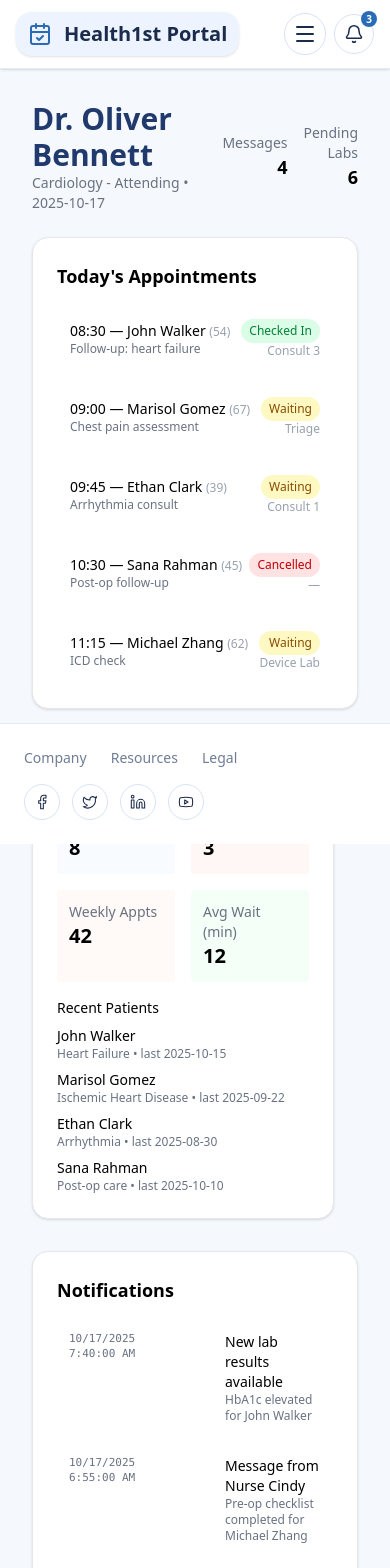
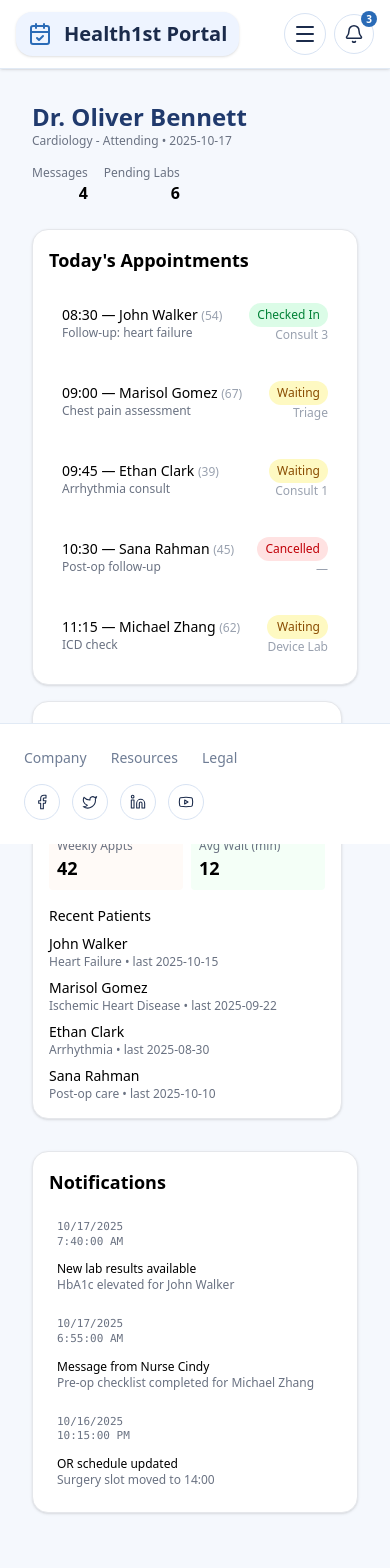
Before and after one commit to Kaju2002/CSSE_Final_V2, a React (Vite) app: page /doctor/dashboard in a window 390 px wide. Shown: the top 1568 px of the page. Built offline with nearby package versions, Linux system fonts and the light colour scheme.

Commit message:
feat: Update DoctorDashboard and Navbar for responsive design; enhance layout and styling for better user experience

```diff
--- a/src/Pages/Doctor/DoctorDashboard.tsx
+++ b/src/Pages/Doctor/DoctorDashboard.tsx
@@ -24,25 +24,25 @@ const DoctorDashboard: React.FC = () => {
   return (
     <DoctorLayout>
       <div className="max-w-6xl mx-auto">
-        <div className="flex items-center justify-between mb-6">
+        <div className="flex flex-col sm:flex-row sm:items-center sm:justify-between gap-2 sm:gap-0 mb-6">
           <div>
-            <h1 className="text-3xl font-bold text-[#203a6d]">{d.name}</h1>
-            <div className="text-sm text-gray-500">{d.role} • {d.today.date}</div>
+            <h1 className="text-2xl sm:text-3xl font-bold text-[#203a6d]">{d.name}</h1>
+            <div className="text-xs sm:text-sm text-gray-500">{d.role} • {d.today.date}</div>
           </div>
-          <div className="flex items-center gap-4">
+          <div className="flex flex-row sm:flex-row items-center gap-4 sm:gap-4 mt-2 sm:mt-0">
             <div className="text-right">
-              <div className="text-sm text-gray-500">Messages</div>
-              <div className="text-lg font-semibold">{d.messages}</div>
+              <div className="text-xs sm:text-sm text-gray-500">Messages</div>
+              <div className="text-base sm:text-lg font-semibold">{d.messages}</div>
             </div>
             <div className="text-right">
-              <div className="text-sm text-gray-500">Pending Labs</div>
-              <div className="text-lg font-semibold">{d.pendingLabs}</div>
+              <div className="text-xs sm:text-sm text-gray-500">Pending Labs</div>
+              <div className="text-base sm:text-lg font-semibold">{d.pendingLabs}</div>
             </div>
           </div>
         </div>
 
-        <div className="grid grid-cols-1 lg:grid-cols-3 gap-6 mb-8">
-          <div className="col-span-2 bg-white rounded-2xl shadow p-6 border border-[#e5e7eb]">
+        <div className="grid grid-cols-1 lg:grid-cols-3 gap-4 sm:gap-6 mb-8">
+          <div className="col-span-2 bg-white rounded-2xl shadow p-4 sm:p-6 border border-[#e5e7eb]">
             <h2 className="text-lg font-semibold mb-4">Today's Appointments</h2>
             <ul className="space-y-3">
               {appointments.map((a: Appointment) => (
@@ -60,24 +60,24 @@ const DoctorDashboard: React.FC = () => {
             </ul>
           </div>
 
-          <div className="bg-white rounded-2xl shadow p-6 border border-[#e5e7eb]">
+          <div className="bg-white rounded-2xl shadow p-4 sm:p-6 border border-[#e5e7eb]">
             <h2 className="text-lg font-semibold mb-4">Quick Stats</h2>
-            <div className="grid grid-cols-2 gap-4">
-              <div className="bg-[#f8fbff] p-3 rounded">
-                <div className="text-sm text-gray-500">Today</div>
-                <div className="text-xl font-bold">{d.today.appointmentsCount}</div>
+            <div className="grid grid-cols-2 gap-2 sm:gap-4">
+              <div className="bg-[#f8fbff] p-2 sm:p-3 rounded">
+                <div className="text-xs sm:text-sm text-gray-500">Today</div>
+                <div className="text-lg sm:text-xl font-bold">{d.today.appointmentsCount}</div>
               </div>
-              <div className="bg-[#fff7f6] p-3 rounded">
-                <div className="text-sm text-gray-500">Checked In</div>
-                <div className="text-xl font-bold">{d.today.checkedIn}</div>
+              <div className="bg-[#fff7f6] p-2 sm:p-3 rounded">
+                <div className="text-xs sm:text-sm text-gray-500">Checked In</div>
+                <div className="text-lg sm:text-xl font-bold">{d.today.checkedIn}</div>
               </div>
-              <div className="bg-[#fffaf7] p-3 rounded">
-                <div className="text-sm text-gray-500">Weekly Appts</div>
-                <div className="text-xl font-bold">{d.weekly.appointments}</div>
+              <div className="bg-[#fffaf7] p-2 sm:p-3 rounded">
+                <div className="text-xs sm:text-sm text-gray-500">Weekly Appts</div>
+                <div className="text-lg sm:text-xl font-bold">{d.weekly.appointments}</div>
               </div>
-              <div className="bg-[#f4fff7] p-3 rounded">
-                <div className="text-sm text-gray-500">Avg Wait (min)</div>
-                <div className="text-xl font-bold">{d.weekly.avgWaitMin}</div>
+              <div className="bg-[#f4fff7] p-2 sm:p-3 rounded">
+                <div className="text-xs sm:text-sm text-gray-500">Avg Wait (min)</div>
+                <div className="text-lg sm:text-xl font-bold">{d.weekly.avgWaitMin}</div>
               </div>
             </div>
 
@@ -85,9 +85,9 @@ const DoctorDashboard: React.FC = () => {
               <h3 className="text-sm font-medium mb-2">Recent Patients</h3>
               <ul className="space-y-2">
                 {patients.slice(0,4).map((p: Patient) => (
-                  <li key={p.id} className="flex items-center justify-between text-sm">
+                  <li key={p.id} className="flex flex-col sm:flex-row items-start sm:items-center justify-between text-xs sm:text-sm">
                     <div>
-                      <div className="font-medium">{p.name}</div>
+                      <div className="font-medium text-sm sm:text-base">{p.name}</div>
                       <div className="text-xs text-gray-500">{p.primaryProblem} • last {p.recentVisit}</div>
                     </div>
                   </li>
@@ -97,20 +97,20 @@ const DoctorDashboard: React.FC = () => {
           </div>
         </div>
 
-        <div className="bg-white rounded-2xl shadow p-6 border border-[#e5e7eb] mb-8">
+  <div className="bg-white rounded-2xl shadow p-4 sm:p-6 border border-[#e5e7eb] mb-8">
           <h2 className="text-lg font-semibold mb-4">Notifications</h2>
           <ul className="space-y-2">
             {notifications.map((n: Notification) => {
               const ts = new Date(n.time)
               const isRecent = (Date.now() - ts.getTime()) < 24 * 60 * 60 * 1000
               return (
-                <li key={n.id} className={`flex items-start gap-3 p-3 rounded ${isRecent ? 'bg-[#f4f9ff]' : ''} hover:bg-[#f8fbff]`}>
-                  <div className="w-36 text-xs text-gray-500 break-words">
+                <li key={n.id} className={`flex flex-col sm:flex-row items-start gap-2 sm:gap-3 p-2 sm:p-3 rounded ${isRecent ? 'bg-[#f4f9ff]' : ''} hover:bg-[#f8fbff]`}>
+                  <div className="w-full sm:w-36 text-xs sm:text-sm text-gray-500 break-words mb-1 sm:mb-0">
                     <div className="font-mono text-[11px]">{ts.toLocaleDateString()}</div>
                     <div className="font-mono text-[11px]">{ts.toLocaleTimeString()}</div>
                   </div>
                   <div className="flex-1">
-                    <div className="font-medium text-sm">{n.title}</div>
+                    <div className="font-medium text-xs sm:text-sm">{n.title}</div>
                     <div className="text-xs text-gray-500">{n.summary}</div>
                   </div>
                 </li>
--- a/src/Pages/Doctor/DoctorLayout.tsx
+++ b/src/Pages/Doctor/DoctorLayout.tsx
@@ -5,7 +5,7 @@ import Footer from '../../Shared_Ui/Footer';
 
 const DoctorLayout: React.FC<{ children: React.ReactNode }> = ({ children }) => (
   <div className="flex flex-col min-h-screen">
-    <Navbar />
+    <Navbar role="doctor" />
     <div className="flex flex-1 min-h-0">
       <DoctorSidebar />
       <main className="flex-1 bg-[#f5f8fd] p-8 overflow-y-auto">{children}</main>
--- a/src/Shared_Ui/Navbar.tsx
+++ b/src/Shared_Ui/Navbar.tsx
@@ -3,7 +3,11 @@ import { Bell, CalendarCheck, LogIn, LogOut, Menu, Search, User, UserRound } fro
 import { Link, useNavigate } from 'react-router-dom'
 import NotificationSheet from './NotificationSheet'
 
-const Navbar: React.FC = () => {
+interface NavbarProps {
+  role?: 'doctor' | 'patient';
+}
+
+const Navbar: React.FC<NavbarProps> = ({ role = 'patient' }) => {
   const [menuOpen, setMenuOpen] = useState(false)
   const [mobileMenuOpen, setMobileMenuOpen] = useState(false)
   const [notificationSheetOpen, setNotificationSheetOpen] = useState(false)
@@ -74,8 +78,17 @@ const Navbar: React.FC = () => {
                 <UserRound className="h-5 w-5 text-[#2a6bb7]" strokeWidth={1.8} />
               </span>
               <div className="hidden text-sm leading-tight md:block">
+                {role === 'doctor' ? (
+                  <>
+                    <p className="font-semibold">Dr. John Doe</p>
+                    <p className="text-xs text-[#6f7d95]">Doctor ID 20012</p>
+                  </>
+                ) : (
+                  <>
                     <p className="font-semibold">Chamodi Dilki</p>
                     <p className="text-xs text-[#6f7d95]">Patient ID 10234</p>
+                  </>
+                )}
               </div>
             </button>
             {menuOpen && (
@@ -90,6 +103,19 @@ const Navbar: React.FC = () => {
                   </div>
                 </div>
                 <nav className="flex flex-col py-1 text-sm text-[#1f2a44]">
+                  {role === 'doctor' ? (
+                    <>
+                      <Link to="/doctor/profile" className="flex items-center gap-2 px-4 py-2.5 transition hover:bg-[#f0f6ff] hover:text-[#2a6bb7]">
+                        <User className="h-4 w-4" strokeWidth={1.8} />
+                        Profile
+                      </Link>
+                      <Link to="/doctor/appointments" className="flex items-center gap-2 px-4 py-2.5 transition hover:bg-[#f0f6ff] hover:text-[#2a6bb7]">
+                        <CalendarCheck className="h-4 w-4" strokeWidth={1.8} />
+                        My Appointments
+                      </Link>
+                    </>
+                  ) : (
+                    <>
                       <Link to="/profile" className="flex items-center gap-2 px-4 py-2.5 transition hover:bg-[#f0f6ff] hover:text-[#2a6bb7]">
                         <User className="h-4 w-4" strokeWidth={1.8} />
                         Profile
@@ -98,6 +124,8 @@ const Navbar: React.FC = () => {
                         <CalendarCheck className="h-4 w-4" strokeWidth={1.8} />
                         My Bookings
                       </Link>
+                    </>
+                  )}
                   <Link to="/login" className="flex items-center gap-2 px-4 py-2.5 transition hover:bg-[#f0f6ff] hover:text-[#2a6bb7]">
                     <LogIn className="h-4 w-4" strokeWidth={1.8} />
                     Login
@@ -120,6 +148,19 @@ const Navbar: React.FC = () => {
       {mobileMenuOpen && (
         <div className="md:hidden absolute top-full left-0 w-full bg-white border-b border-[#e1eaf5] shadow-lg z-40">
           <nav className="flex flex-col py-2 text-sm text-[#1f2a44]">
+            {role === 'doctor' ? (
+              <>
+                <Link to="/doctor/profile" className="flex items-center gap-2 px-4 py-2.5 transition hover:bg-[#eef4ff] hover:text-[#2a6bb7]">
+                  <User className="h-4 w-4" strokeWidth={1.8} />
+                  Profile
+                </Link>
+                <Link to="/doctor/appointments" className="flex items-center gap-2 px-4 py-2.5 transition hover:bg-[#eef4ff] hover:text-[#2a6bb7]">
+                  <CalendarCheck className="h-4 w-4" strokeWidth={1.8} />
+                  My Appointments
+                </Link>
+              </>
+            ) : (
+              <>
                 <Link to="/profile" className="flex items-center gap-2 px-4 py-2.5 transition hover:bg-[#eef4ff] hover:text-[#2a6bb7]">
                   <User className="h-4 w-4" strokeWidth={1.8} />
                   Profile
@@ -128,6 +169,8 @@ const Navbar: React.FC = () => {
                   <CalendarCheck className="h-4 w-4" strokeWidth={1.8} />
                   My Bookings
                 </Link>
+              </>
+            )}
             <Link to="/login" className="flex items-center gap-2 px-4 py-2.5 transition hover:bg-[#eef4ff] hover:text-[#2a6bb7]">
               <LogIn className="h-4 w-4" strokeWidth={1.8} />
               Login
```
Also changed, not shown: src/Pages/Login.tsx (+32 -20 lines). Lines whose indentation alone changed are shown as unchanged.
